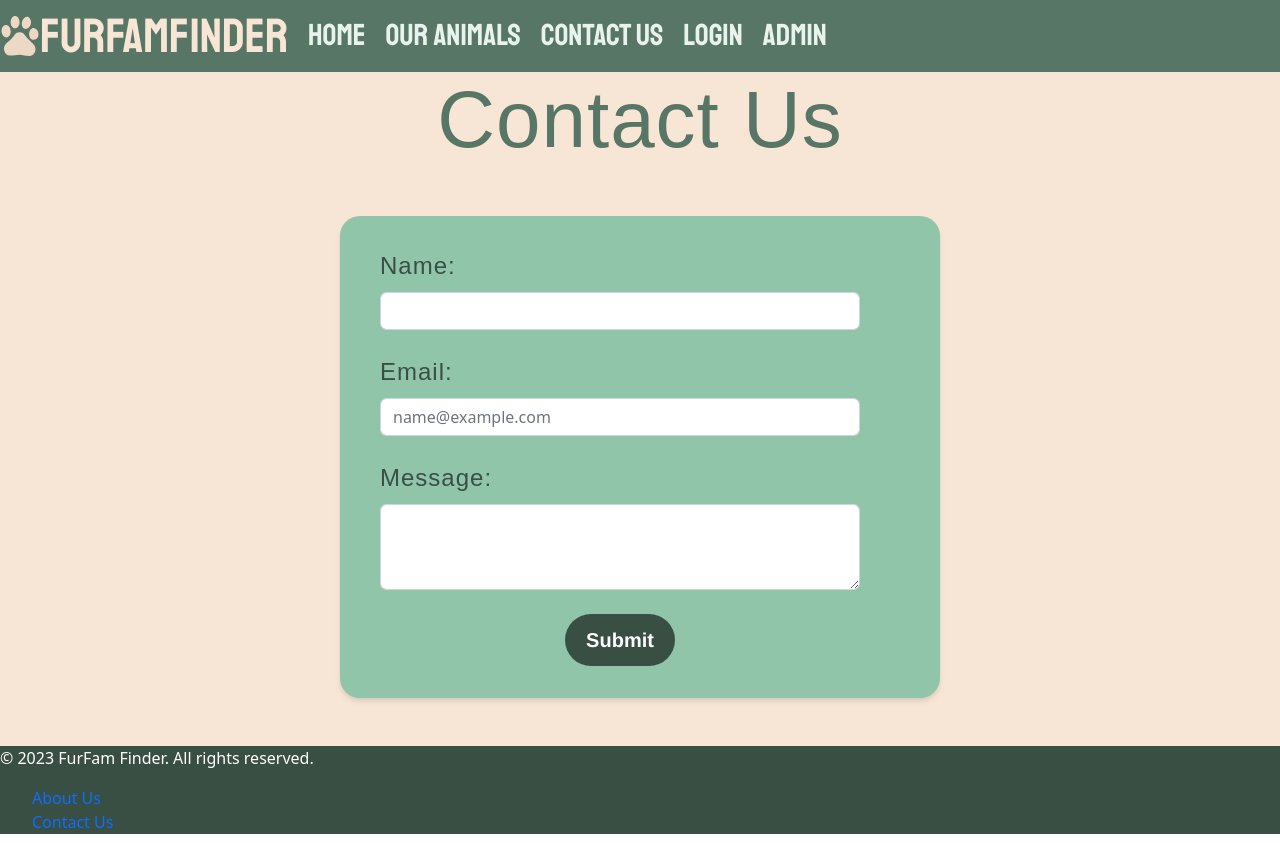
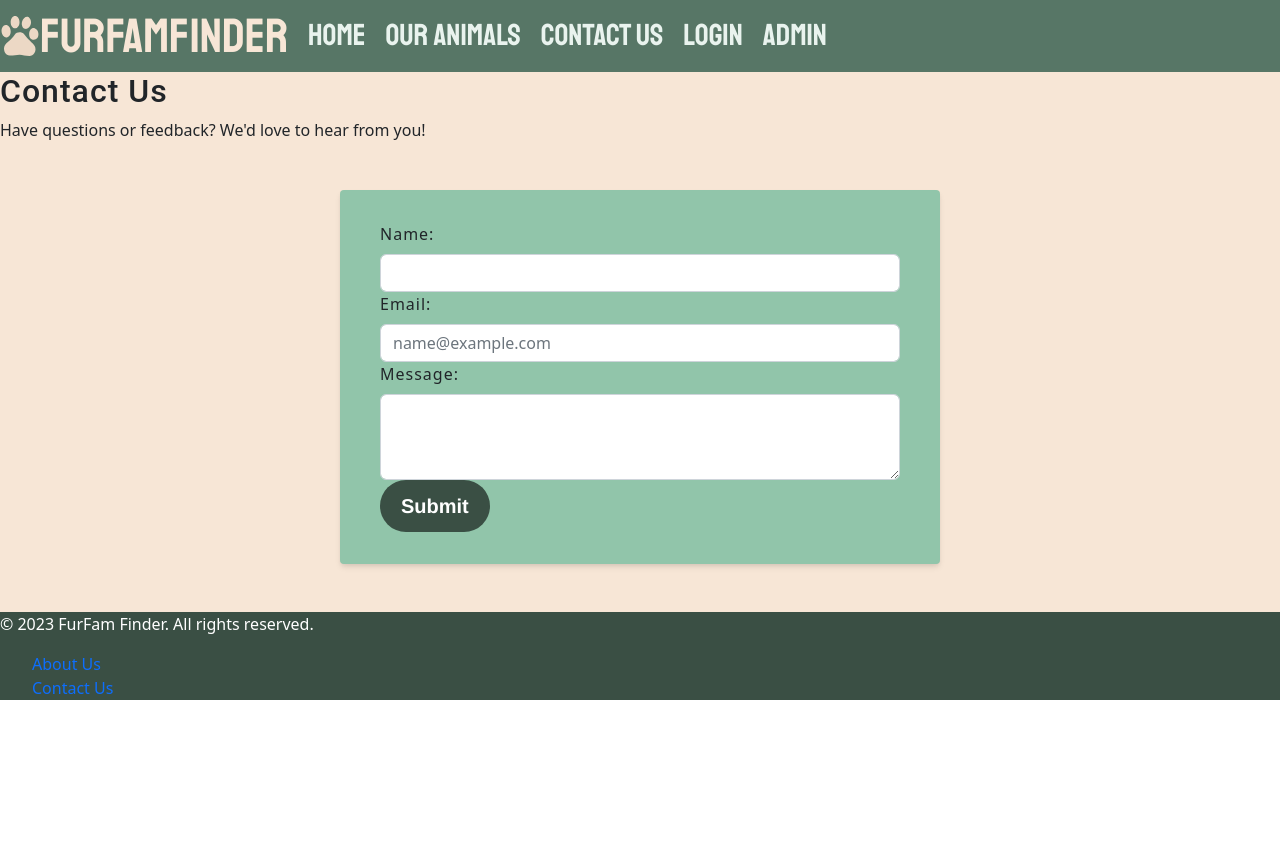
Before and after one commit to GalePerez/furfam-finder, a React (Vite) app: page /contact-us in a window 1280 px wide. After the commit the page ends 800 px from the top, so only its background shows below. Built offline with nearby package versions, Linux system fonts and the light colour scheme; a web font is replaced by a local one.

Commit message:
Change Formik and Yup in Contact Us

```diff
--- a/src/pages/ContactUs.jsx
+++ b/src/pages/ContactUs.jsx
@@ -1,63 +1,69 @@
-import { useState } from 'react';
-import "../style/contact-us.css"
+import React from 'react';
+import { Formik, Form, Field, ErrorMessage } from 'formik';
+import * as Yup from 'yup';
+
+const validationSchema = Yup.object({
+  name: Yup.string().required('Name is required'),
+  email: Yup.string().email('Invalid email format').required('Email is required'),
+  message: Yup.string().required('Message is required'),
+});
 
 function ContactUs() {
-    const [name, setName] = useState('');
-    const [email, setEmail] = useState('');
-    const [message, setMessage] = useState('');
-
-    const handleSubmit = (event) => {
-      event.preventDefault();
-      console.log('Name:', name);
-      console.log('Email:', email);
-      console.log('Message:', message);
-    };
   return (
-        <>
     <div className='body'>
       <h2 className='contact-us-title'>Contact Us</h2>
       <p>Have questions or feedback? We'd love to hear from you!</p>
       <section className='form'>
-          <form onSubmit={handleSubmit}>
+        <Formik
+          initialValues={{
+            name: '',
+            email: '',
+            message: '',
+          }}
+          validationSchema={validationSchema}
+          onSubmit={(values, { resetForm }) => {
+            console.log(values);
+            resetForm();
+          }}
+        >
+          <Form>
             <label htmlFor="name" className='form-label'>Name:</label>
-            <input
+            <Field
               type="text"
               id="name"
               className='form-control'
-              value={name}
-              onChange={(e) => setName(e.target.value)}
-              required
+              name="name"
             />
-            <br/>
+            <ErrorMessage name="name" component="div" className="error" />
+
             <label htmlFor="email" className='form-label'>Email:</label>
-            <input
+            <Field
               type="email"
               id="email"
               className='form-control'
-              value={email}
-              onChange={(e) => setEmail(e.target.value)}
-              required
+              name="email"
               placeholder='name@example.com'
             />
-            <br/>
+            <ErrorMessage name="email" component="div" className="error" />
+
             <label htmlFor="message" className='form-label'>Message:</label>
-            <textarea
+            <Field
+              as="textarea"
               id="message"
               className='form-control'
-              value={message}
-              onChange={(e) => setMessage(e.target.value)}
-              required
+              name="message"
               rows={3}
             />
-            <br/>
+            <ErrorMessage name="message" component="div" className="error" />
+
             <div className='button'>
               <button type="submit">Submit</button>
             </div>
-          </form>
+          </Form>
+        </Formik>
       </section>
     </div>
-        </>
-    )
+  );
 }
 
-export default ContactUs
+export default ContactUs;
```
Lines whose indentation alone changed are shown as unchanged.
